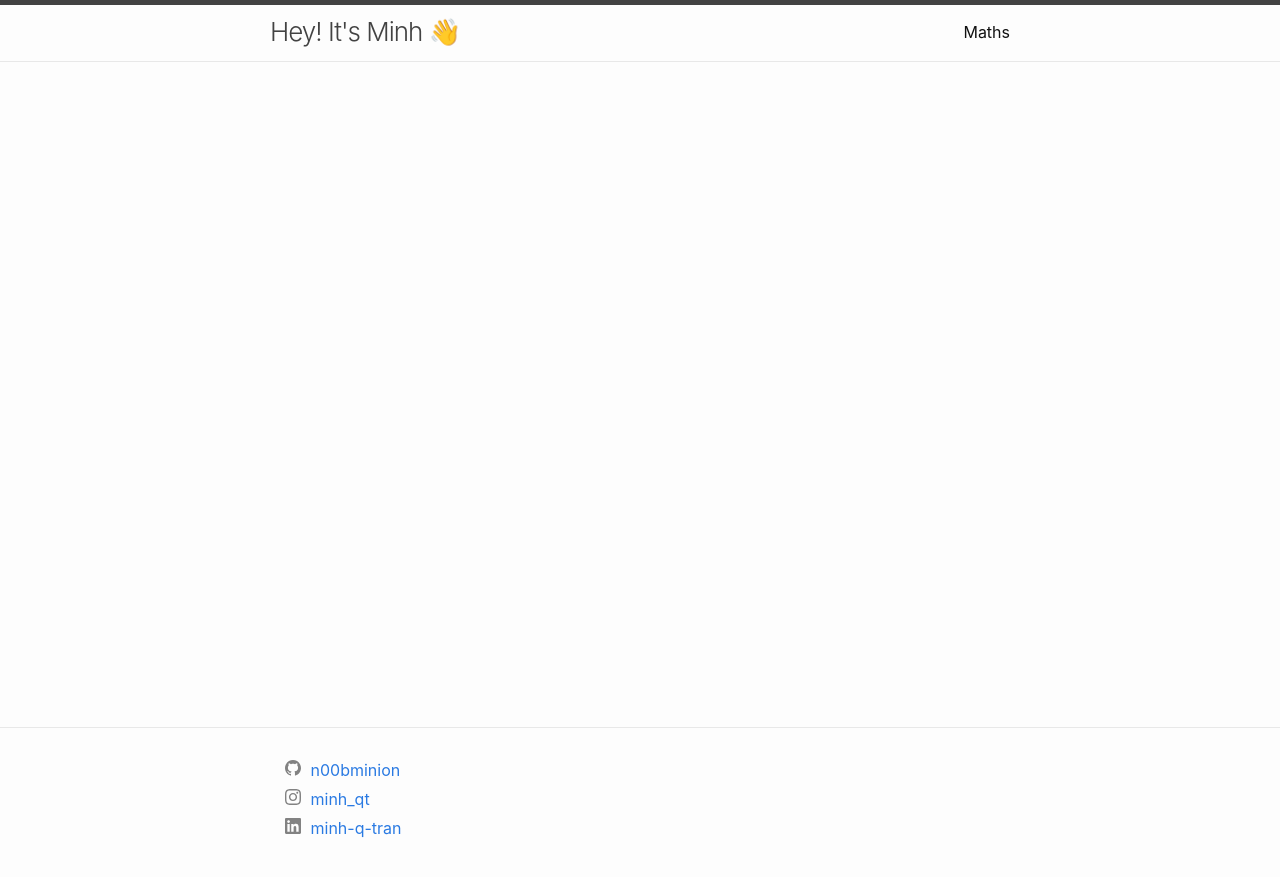
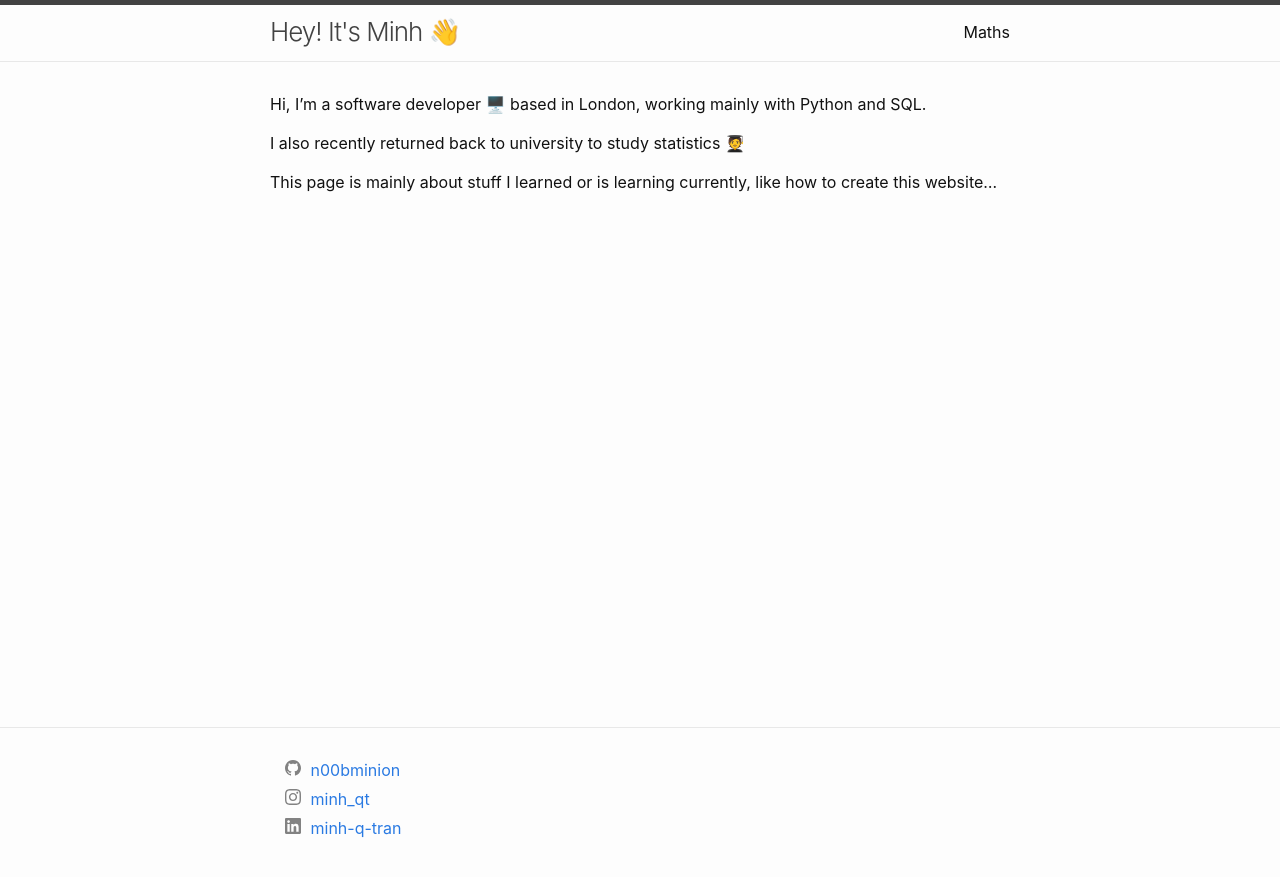
Before and after one commit to n00bminion/n00bminion.github.io, a Jekyll site: the page built from index.md, in a window 1280 px wide. Shown: the top 877 px of the page. Built offline with Jekyll 4.4.1, drawn with Linux system fonts in a browser that asks for light colours.

Commit message:
updated main page

```diff
--- a/index.md
+++ b/index.md
@@ -4,3 +4,9 @@
 
 layout: default
 ---
+
+Hi, I'm a software developer 🖥️ based in London, working mainly with Python and SQL.
+
+I also recently returned back to university to study statistics 🧑‍🎓
+
+This page is mainly about stuff I learned or is learning currently, like how to create this website...
```
Also changed, not shown: maths.md (+1 -1 lines).
